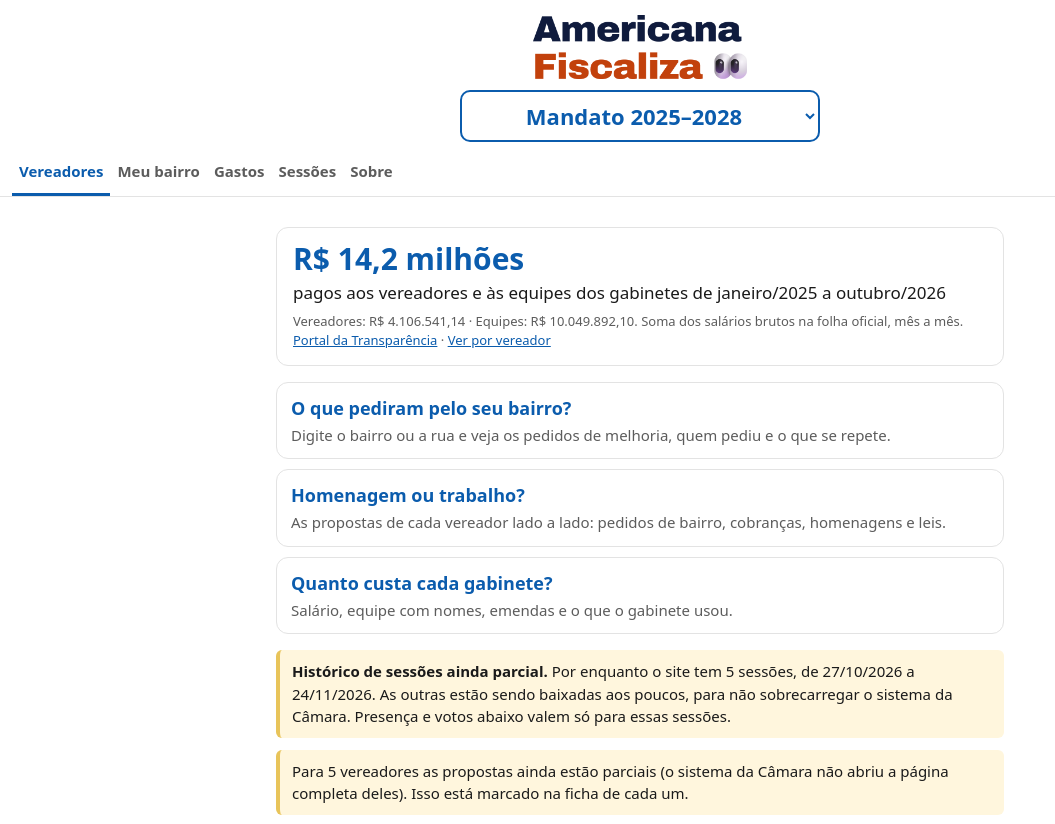
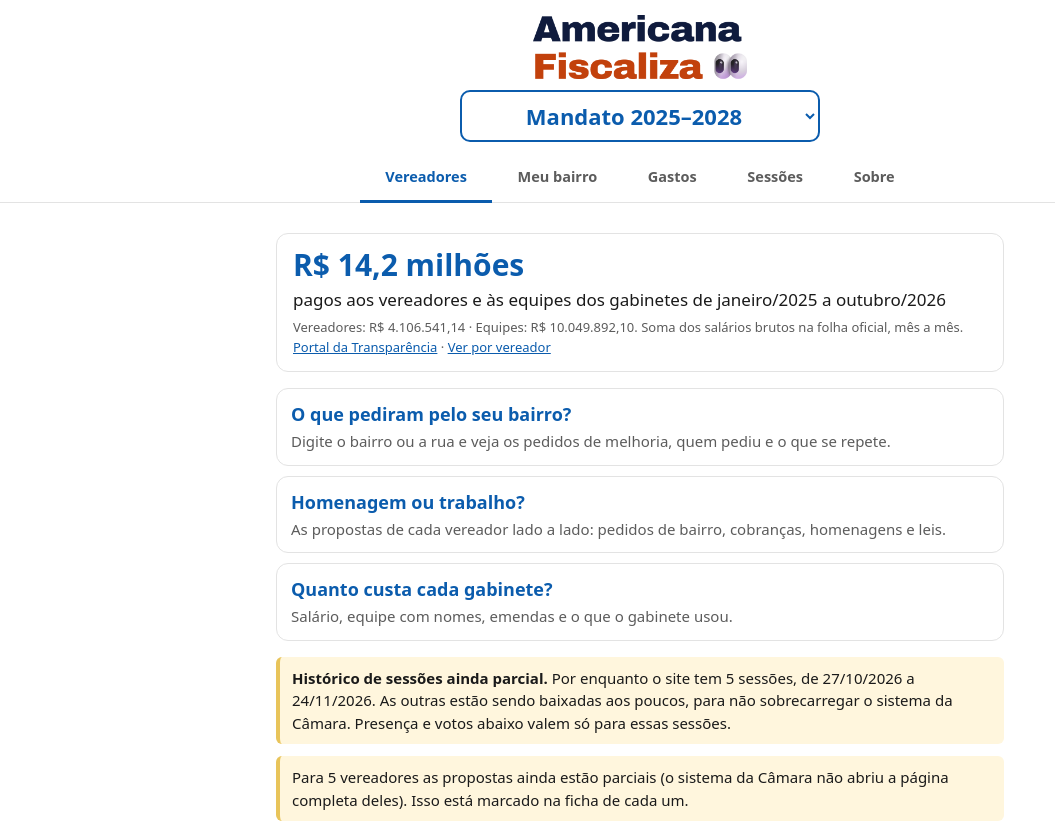
Before and after one commit to WellingtonFonseca/americanafiscaliza, a plain HTML site: page site/publico/index.html in a window 1280 px wide. Shown: the top 824 px of the page, without its empty margins (0-1055 px from the left). Drawn offline with Linux system fonts and the light colour scheme.

Commit message:
Menu principal em abas centralizadas
Co-Authored-By: Claude Opus 5.5 <noreply@anthropic.com>
Claude-Session: https://claude.ai/code/session_01EEWnhG2VLNnogns5GYjfUq

```diff
--- a/site/publico/estilo.css
+++ b/site/publico/estilo.css
@@ -105,3 +105,9 @@ th, td { text-align: left; padding: 6px 4px; border-bottom: 1px solid var(--linh
 .fonte-oficial img { width: 180px; height: auto; display: block; background: #fff; border-radius: 6px; padding: 4px; }
 .aviso.info { background: #e8f1fb; border-left-color: #1f6fc5; }
 .so-leitor { position: absolute; width: 1px; height: 1px; overflow: hidden; clip: rect(0 0 0 0); white-space: nowrap; }
+
+/* Menu principal no mesmo estilo das abas do vereador, centralizado */
+.topo nav { justify-content: space-between; gap: 0; margin: 12px auto 0; padding: 0; max-width: 560px; overflow-x: visible; }
+.topo nav a { flex: 1 1 auto; text-align: center; padding: 12px 2px; font-size: 14.5px; margin-bottom: -1px; }
+.topo nav a.ativo { font-weight: 700; }
+@media (max-width: 380px) { .topo nav a { font-size: 13px; padding: 12px 1px; } }
```
